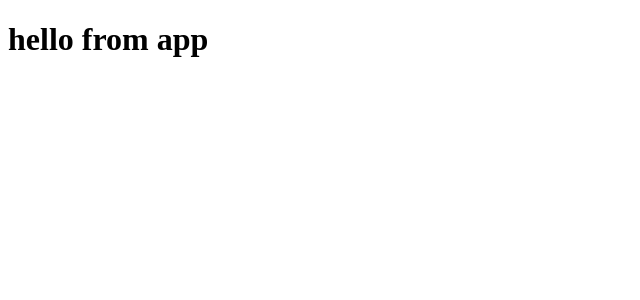
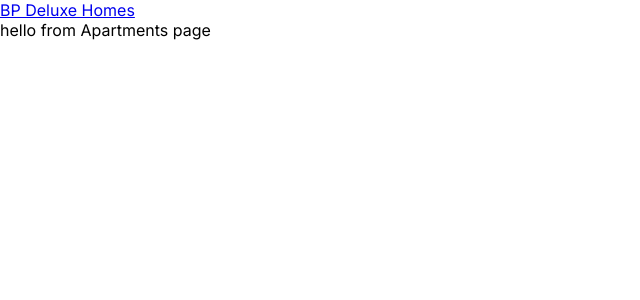
Before and after one commit to bhajko/BP-Deluxe-Homes, a React (Create React App) app: page /apartments in a window 1280 px wide. Shown: the top 300 px of the page, without its empty margins (0-640 px from the left). Built offline with nearby package versions, Linux system fonts and the light colour scheme.

Commit message:
pages, components, routing added

```diff
--- a/package.json
+++ b/package.json
@@ -7,7 +7,8 @@
     "react-dom": "^16.8.6",
     "react-icons": "^3.7.0",
     "react-router-dom": "^5.0.1",
-    "react-scripts": "3.0.1"
+    "react-scripts": "3.0.1",
+    "typeface-inter": "^3.7.0"
   },
   "scripts": {
     "start": "react-scripts start",
--- a/public/index.html
+++ b/public/index.html
@@ -3,7 +3,7 @@
     <head>
         <meta charset="utf-8"/>
         <link href="%PUBLIC_URL%/favicon.ico" rel="shortcut icon"/>
-        <meta content="width=device-width, initial-scale=1" name="viewport"/>
+        <meta content="minimum-scale=1, initial-scale=1, width=device-width, shrink-to-fit=no" name="viewport"/>
         <meta content="#000000" name="theme-color"/>
         <link href="%PUBLIC_URL%/manifest.json" rel="manifest"/>
         <title>BP Deluxe Homes</title>
--- /dev/null
+++ b/src/App.css
@@ -0,0 +1,9 @@
+* {
+  margin: 0;
+  padding: 0;
+  box-sizing: border-box;
+}
+
+html {
+  font-family: "inter";
+}
--- a/src/App.js
+++ b/src/App.js
@@ -1,7 +1,26 @@
 import React from "react";
+import "./App.css";
+import { Route, Switch } from "react-router-dom";
+import Navbar from "./components/Navbar";
+import Home from "./pages/Home";
+import Apartments from "./pages/Apartments";
+import SingleApartment from "./pages/SingleApartment";
+import Contact from "./pages/Contact";
+import NotFound from "./pages/NotFound";
 
 function App() {
-  return <h1>hello from app</h1>;
+  return (
+    <div>
+      <Navbar />
+      <Switch>
+        <Route exact path="/" component={Home} />
+        <Route exact path="/apartments" component={Apartments} />
+        <Route exact path="/apartments/:slug" component={SingleApartment} />
+        <Route exact path="/contact" component={Contact} />
+        <Route component={NotFound} />
+      </Switch>
+    </div>
+  );
 }
 
 export default App;
--- /dev/null
+++ b/src/components/Navbar.jsx
@@ -0,0 +1,10 @@
+import React, { Component } from "react";
+import { Link } from "react-router-dom";
+
+class Navbar extends Component {
+  render() {
+    return <Link to="/">BP Deluxe Homes</Link>;
+  }
+}
+
+export default Navbar;
--- a/src/index.js
+++ b/src/index.js
@@ -1,9 +1,16 @@
 import React from "react";
 import ReactDOM from "react-dom";
+import { BrowserRouter as Router } from "react-router-dom";
 import App from "./App";
 import * as serviceWorker from "./serviceWorker";
+import "typeface-inter";
 
-ReactDOM.render(<App />, document.getElementById("root"));
+ReactDOM.render(
+  <Router>
+    <App />
+  </Router>,
+  document.getElementById("root")
+);
 
 // If you want your app to work offline and load faster, you can change
 // unregister() to register() below. Note this comes with some pitfalls.
--- /dev/null
+++ b/src/pages/Apartments.jsx
@@ -0,0 +1,7 @@
+import React from "react";
+
+const Apartments = () => {
+  return <div>hello from Apartments page</div>;
+};
+
+export default Apartments;
--- /dev/null
+++ b/src/pages/Contact.jsx
@@ -0,0 +1,7 @@
+import React from "react";
+
+const Contact = () => {
+  return <div>hello from contact page</div>;
+};
+
+export default Contact;
--- /dev/null
+++ b/src/pages/Home.jsx
@@ -0,0 +1,7 @@
+import React from "react";
+
+const Home = () => {
+  return <div>hello from home page</div>;
+};
+
+export default Home;
--- /dev/null
+++ b/src/pages/NotFound.jsx
@@ -0,0 +1,7 @@
+import React from "react";
+
+const NotFound = () => {
+  return <div>hello from 404 page</div>;
+};
+
+export default NotFound;
--- /dev/null
+++ b/src/pages/SingleApartment.jsx
@@ -0,0 +1,9 @@
+import React, { Component } from "react";
+
+class SingleApartment extends Component {
+  render() {
+    return <div>hello from SingleApartment page</div>;
+  }
+}
+
+export default SingleApartment;
```
Also changed, not shown: 2 other files (tests, documents, lock files or other folders).
